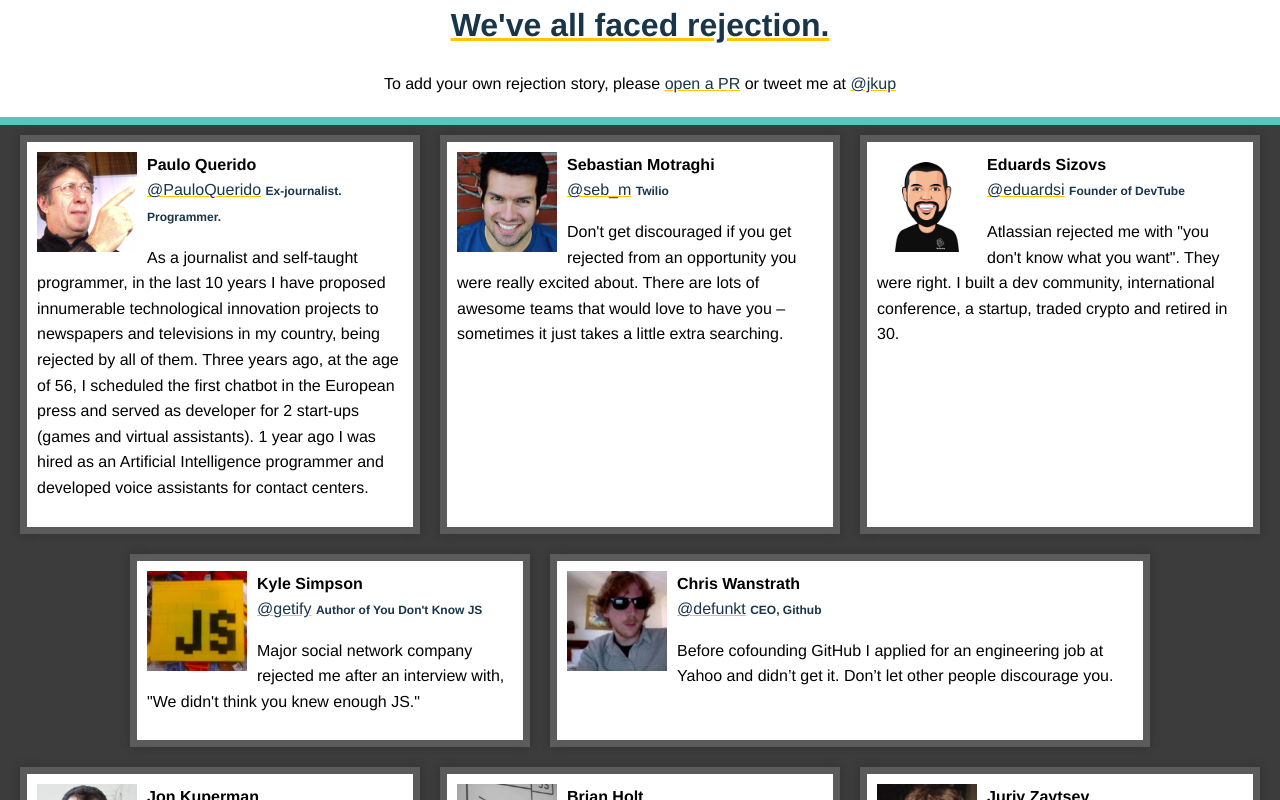
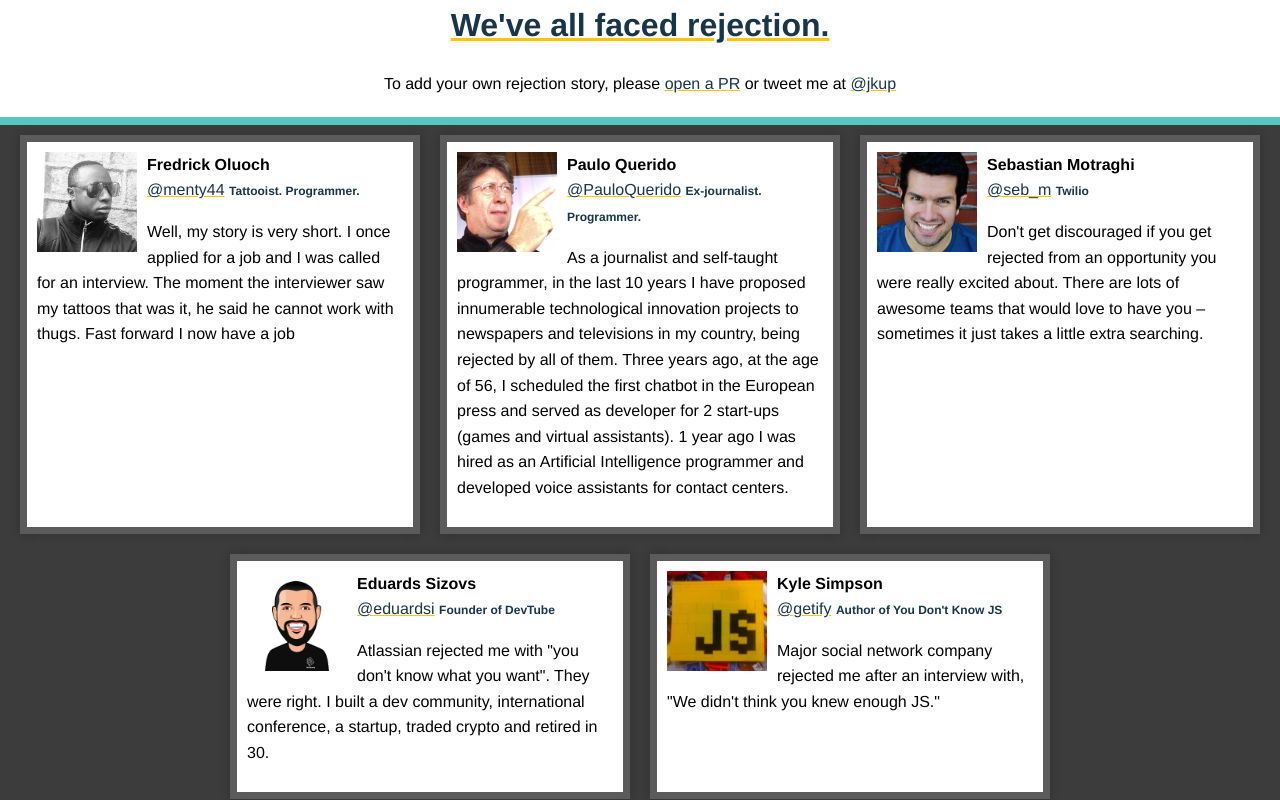
Before and after one commit to Rejectedus/rejected.us, a React (Create React App) app: page / in a window 1280 px wide. Shown: the top 800 px of the page. Built offline with nearby package versions, Linux system fonts and the light colour scheme.

Commit message:
my rejection story

```diff
--- a/src/data/stories.js
+++ b/src/data/stories.js
@@ -1,4 +1,13 @@
 module.exports = [
+  {
+    fullName: "Fredrick Oluoch",
+    handle: "menty44",
+    website: "https://twitter.com/menty44",
+    bio: "Tattooist. Programmer.",
+    avatar: "pp.jpeg",
+    story: "Well, my story is very short. I once applied for a job and I was called for an interview. The moment the interviewer saw my tattoos that was it, he said he cannot work with thugs. Fast forward I now have a job",
+    double: false
+  },
   {
     fullName: "Paulo Querido",
     handle: "PauloQuerido",
```
Also changed, not shown: public/images/pp.jpeg (added), 1 other file (tests, documents, lock files or other folders). Lines whose indentation alone changed are shown as unchanged.
